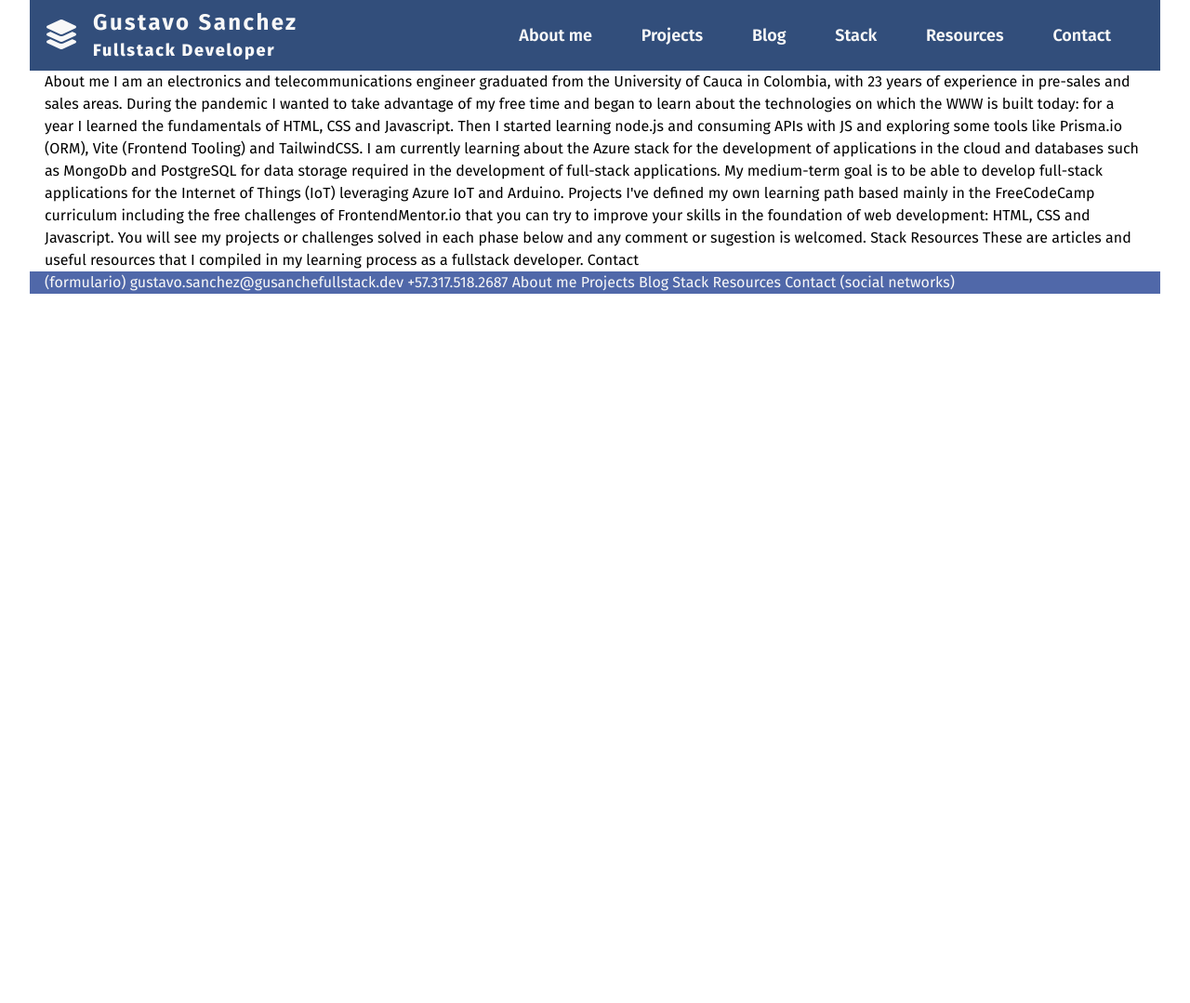
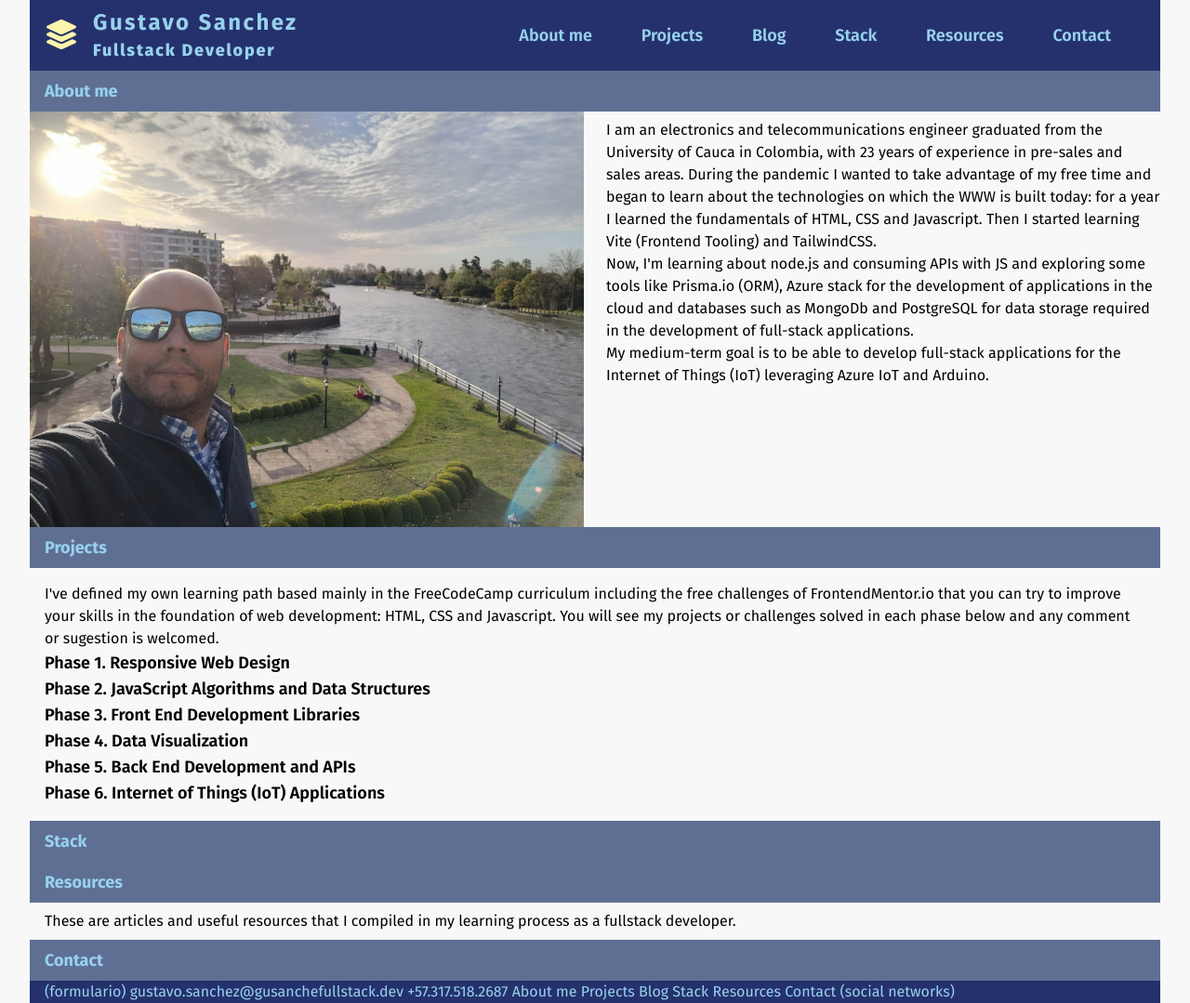
Before and after one commit to gusanchefullstack/gusanchefullstackdev-landing, a website built with Vite: page index.html in a window 1280 px wide. Shown: the whole page at 93% size. Before the commit the page ends 800 px from the top, so only its background shows below. Built offline with nearby package versions, Linux system fonts and the light colour scheme.

Commit message:
Add about me section

```diff
--- a/index.html
+++ b/index.html
@@ -10,52 +10,101 @@
       crossorigin="anonymous"
     ></script>
   </head>
-  <body>
+  <body class="w-full">
     <div class="px-8">
       <header
-        class="bg-project_primary text-project_white w-full flex justify-between items-center px-4 py-2"
+        class="flex items-center justify-between w-full px-4 py-2 bg-project_primary text-project_white"
       >
-        <div class="w-2/5 flex space-x-4 items-center justify-start">
-          <div><i class="fa-solid fa-layer-group fa-2xl"></i></div>
+        <div class="flex items-center justify-start w-2/5 space-x-4">
           <div>
-            <p class="font-bold text-2xl tracking-widest">Gustavo Sanchez</p>
-            <p class="font-extrabold text-lg tracking-widest">Fullstack Developer</p>
+            <i class="fa-solid fa-layer-group fa-2xl text-project_yellow"></i>
+          </div>
+          <div>
+            <h1 class="text-2xl font-bold tracking-widest">Gustavo Sanchez</h1>
+            <p class="text-lg font-extrabold tracking-widest">
+              Fullstack Developer
+            </p>
           </div>
         </div>
         <div class="w-3/5">
-          <ul class="font-semibold text-lg flex justify-evenly space-x-4">
-            <li class="list-item">About me</li>
-            <li class="list-item">Projects</li>
-            <li class="list-item">Blog</li>
-            <li class="list-item">Stack</li>
-            <li class="list-item">Resources</li>
-            <li class="list-item">Contact</li>
+          <ul class="flex space-x-4 text-lg font-semibold justify-evenly">
+            <a href="#aboutme">
+              <li class="list-items">About me</li>
+            </a>
+            <a href="#projects">
+              <li class="list-items">Projects</li>
+            </a>
+            <a href="https://hashnode.com/@gusanchedev" target="_blank">
+              <li class="list-items">Blog</li>
+            </a>
+            <a href="#stack">
+              <li class="list-items">Stack</li>
+            </a>
+            <a href="#resources">
+              <li class="list-items">Resources</li>
+            </a>
+            <a href="#contact">
+              <li class="list-items">Contact</li>
+            </a>
           </ul>
         </div>
       </header>
-      <main class="px-4">
-        About me I am an electronics and telecommunications engineer graduated
-        from the University of Cauca in Colombia, with 23 years of experience in
-        pre-sales and sales areas. During the pandemic I wanted to take
-        advantage of my free time and began to learn about the technologies on
-        which the WWW is built today: for a year I learned the fundamentals of
-        HTML, CSS and Javascript. Then I started learning node.js and consuming
-        APIs with JS and exploring some tools like Prisma.io (ORM), Vite
-        (Frontend Tooling) and TailwindCSS. I am currently learning about the
-        Azure stack for the development of applications in the cloud and
-        databases such as MongoDb and PostgreSQL for data storage required in
-        the development of full-stack applications. My medium-term goal is to be
-        able to develop full-stack applications for the Internet of Things (IoT)
-        leveraging Azure IoT and Arduino. Projects I've defined my own learning
-        path based mainly in the FreeCodeCamp curriculum including the free
-        challenges of FrontendMentor.io that you can try to improve your skills
-        in the foundation of web development: HTML, CSS and Javascript. You will
-        see my projects or challenges solved in each phase below and any comment
-        or sugestion is welcomed. Stack Resources These are articles and useful
-        resources that I compiled in my learning process as a fullstack
-        developer. Contact
+      <main>
+        <h2
+          id="aboutme"
+          class="section-bar"
+        >
+          About me
+        </h2>
+        <div class="flex space-x-6">
+          <img
+            class="w-1/2 overflow-hidden"
+            src="./public/gusanche_picture.jpg"
+            alt="Gustavo Sanchez"
+          />
+          <p class="w-1/2 pt-2">
+            I am an electronics and telecommunications engineer graduated from
+            the University of Cauca in Colombia, with 23 years of experience in
+            pre-sales and sales areas. During the pandemic I wanted to take
+            advantage of my free time and began to learn about the technologies
+            on which the WWW is built today: for a year I learned the
+            fundamentals of HTML, CSS and Javascript. Then I started learning
+            Vite (Frontend Tooling) and TailwindCSS. <br />
+            Now, I'm learning about node.js and consuming APIs with JS and
+            exploring some tools like Prisma.io (ORM), Azure stack for the
+            development of applications in the cloud and databases such as
+            MongoDb and PostgreSQL for data storage required in the development
+            of full-stack applications. <br />
+            My medium-term goal is to be able to develop full-stack applications
+            for the Internet of Things (IoT) leveraging Azure IoT and Arduino.
+          </p>
+        </div>
+        <h2 id="projects" class="section-bar">Projects</h2>
+        <div class="px-4 py-4">
+          <p>
+            I've defined my own learning path based mainly in the FreeCodeCamp
+            curriculum including the free challenges of FrontendMentor.io that you
+            can try to improve your skills in the foundation of web development:
+            HTML, CSS and Javascript. You will see my projects or challenges
+            solved in each phase below and any comment or sugestion is welcomed.
+
+            <h3 class="phase-title">Phase 1. Responsive Web Design</h3>
+            <h3 class="phase-title">Phase 2. JavaScript Algorithms and Data Structures</h3>
+            <h3 class="phase-title">Phase 3. Front End Development Libraries</h3>
+            <h3 class="phase-title">Phase 4. Data Visualization</h3>
+            <h3 class="phase-title">Phase 5. Back End Development and APIs</h3>
+            <h3 class="phase-title">Phase 6. Internet of Things (IoT) Applications</h3>
+          </p>
+        </div>
+        <h2 id="stack" class="section-bar">Stack</h2>
+        <h2 id="resources" class="section-bar">Resources</h2>
+        <p class="px-4 py-2">
+          These are articles and useful resources that I compiled in my learning
+          process as a fullstack developer.
+        </p>
+        <h2 id="contact" class="section-bar">Contact</h2>
       </main>
-      <footer class="bg-project_tertiary text-project_white px-4">
+      <footer class="px-4 bg-project_primary text-project_white">
         (formulario) gustavo.sanchez@gusanchefullstack.dev +57.317.518.2687
         About me Projects Blog Stack Resources Contact (social networks)
       </footer>
--- a/main.js
+++ b/main.js
@@ -1,2 +1 @@
 import "./style.css";
-console.log("Initializing Javascript");
--- a/style.css
+++ b/style.css
@@ -9,13 +9,20 @@
 @layer base {
   html {
     font-family: 'Fira Sans', sans-serif;
-    background-color: '#F8F8F8';
+    background-color: #F8F8F8;
   }
 }
 
 @layer components {
-  .list-item:hover {
-    cursor: pointer;
-    color: #86A6DF;
+  .list-items:hover {
+    @apply cursor-pointer text-project_yellow
+  }
+
+  .section-bar {
+    @apply w-full px-4 py-2 text-lg font-bold bg-project_secondary text-project_white
+  }
+
+  .phase-title {
+    @apply text-lg font-semibold
   }
 }
--- a/tailwind.config.js
+++ b/tailwind.config.js
@@ -1,13 +1,14 @@
 /** @type {import('tailwindcss').Config} */
 export default {
-  content: ["./*.html","./*.js"],
+  content: ["./*.html", "./*.js"],
   theme: {
     extend: {
       colors: {
-        project_primary: "#324E7B",
-        project_secondary: "#86A6DF",
+        project_primary: "#25316D",
+        project_secondary: "#5F6F94",
         project_tertiary: "#5068A9",
-        project_white: "#F8F8F8",
+        project_white: "#97D2EC",
+        project_yellow: "#FEF5AC",
       },
     },
   },
```
Also changed, not shown: public/gusanche_picture.jpg (added).
